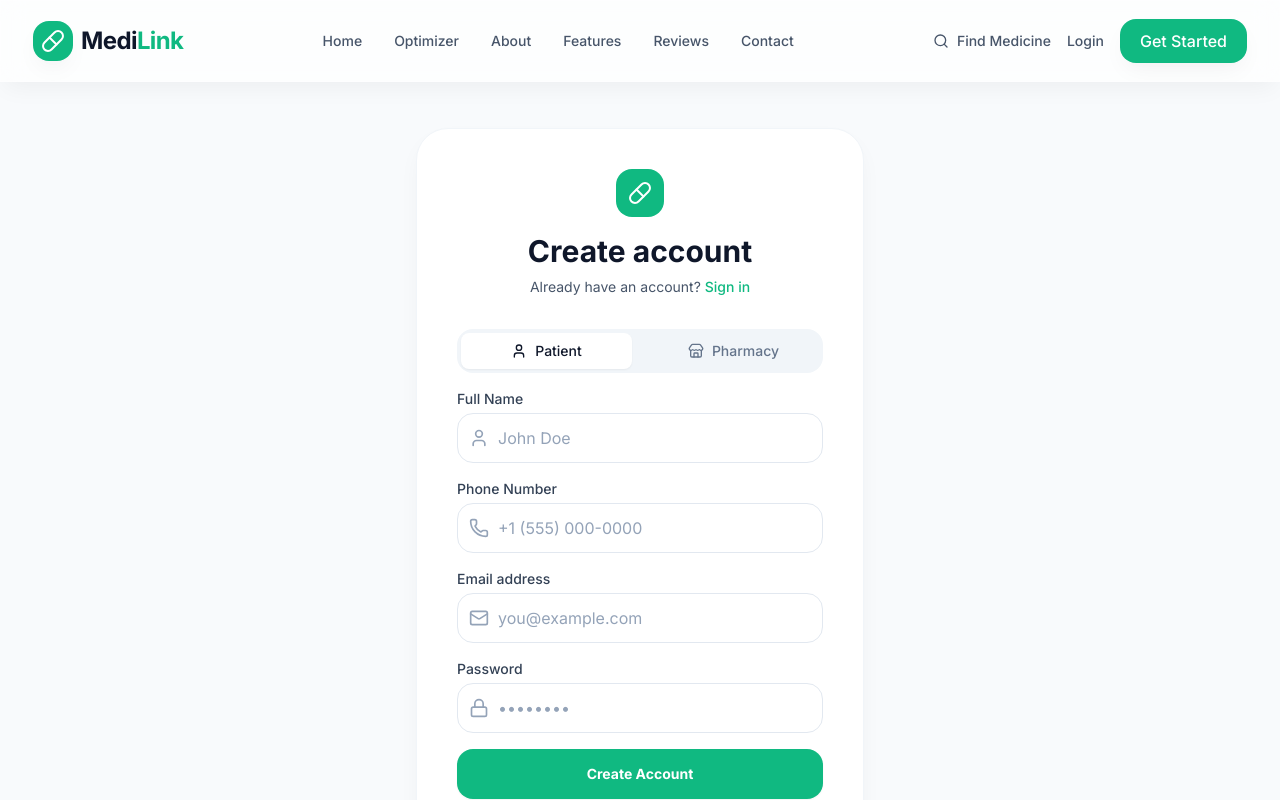
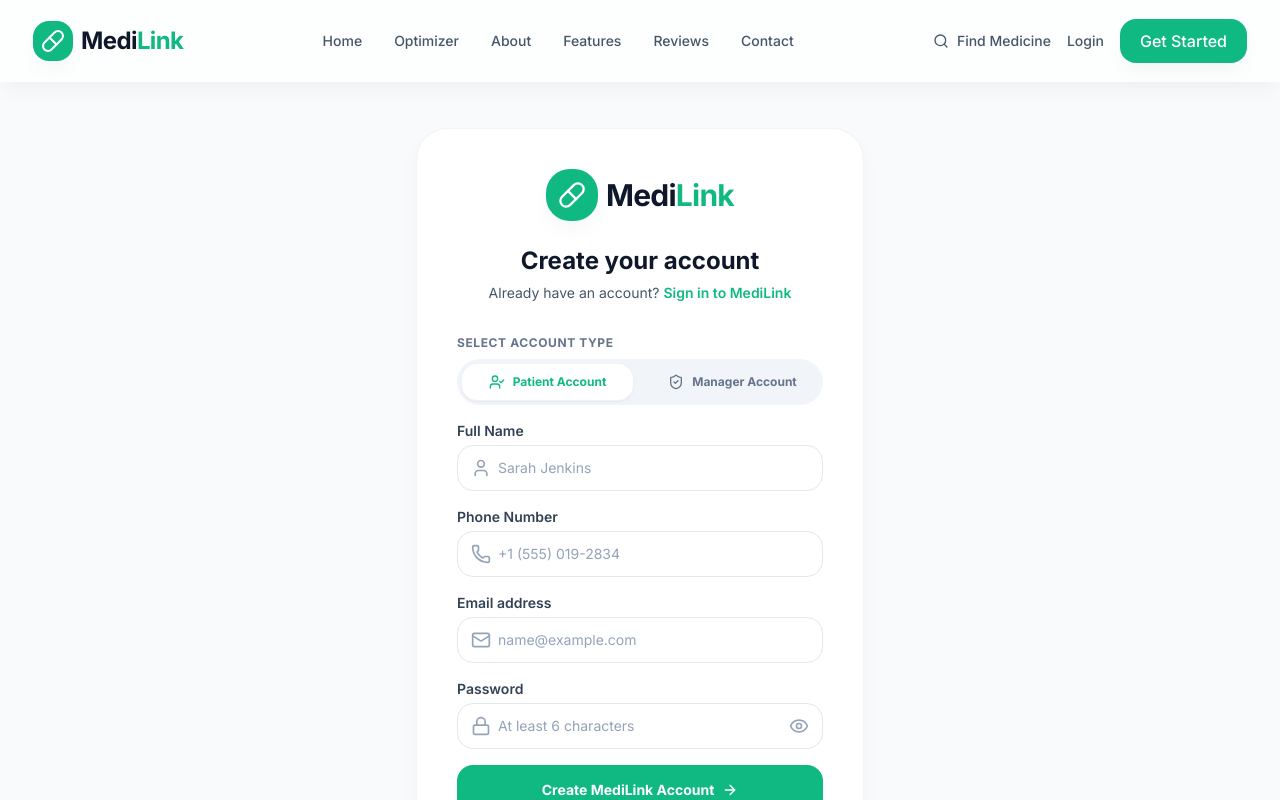
Before and after one commit to Mousumiparida123456/MEDILINK, a React (Vite) app: page /register in a window 1280 px wide. Shown: the top 800 px of the page. Built offline with nearby package versions, Linux system fonts and the light colour scheme.

Commit message:
Strictly separate signup from signin and prevent unregistered user logins

```diff
--- a/src/pages/Login.tsx
+++ b/src/pages/Login.tsx
@@ -129,7 +129,7 @@ export function Login() {
     if (authenticatedUser && tokenStr) {
       handleSuccessLogin(authenticatedUser, tokenStr);
     } else {
-      setError('Invalid email or password. Please try again or click Quick Demo Login.');
+      setError('No account found with these credentials. Please check your email & password or click Sign Up to create an account.');
       toast.error('Invalid credentials');
     }
 
--- a/src/pages/Register.tsx
+++ b/src/pages/Register.tsx
@@ -1,7 +1,8 @@
 import { useState } from 'react';
 import { Link, useNavigate } from 'react-router-dom';
-import { Pill, Mail, Lock, User as UserIcon, ArrowRight, Loader2, Store, Phone } from 'lucide-react';
-import { useAuth, type UserRole } from '../context/AuthContext';
+import { Pill, Mail, Lock, User as UserIcon, ArrowRight, Loader2, Phone, Eye, EyeOff, ShieldCheck, UserCheck, AlertCircle } from 'lucide-react';
+import { useAuth, DEMO_USERS, type UserRole } from '../context/AuthContext';
+import toast from 'react-hot-toast';
 
 export function Register() {
   const [formData, setFormData] = useState({
@@ -9,11 +10,13 @@ export function Register() {
     email: '',
     phone: '',
     password: '',
-    role: 'user'
+    role: 'user' as UserRole
   });
+  const [showPassword, setShowPassword] = useState(false);
   const [loading, setLoading] = useState(false);
   const [error, setError] = useState('');
   const [success, setSuccess] = useState('');
+
   const navigate = useNavigate();
   const { login } = useAuth();
 
@@ -23,54 +26,81 @@ export function Register() {
     setError('');
     setSuccess('');
 
+    const trimmedEmail = formData.email.trim().toLowerCase();
+
+    if (!formData.name || !trimmedEmail || !formData.password) {
+      setError('Please fill in all required fields.');
+      setLoading(false);
+      return;
+    }
+
+    if (formData.password.length < 6) {
+      setError('Password must be at least 6 characters long.');
+      setLoading(false);
+      return;
+    }
+
     try {
-      let isSuccess = false;
+      // 1. Check if email already exists in DEMO_USERS
+      const demoExists = Object.values(DEMO_USERS).some(
+        (d) => d.email.toLowerCase() === trimmedEmail
+      );
+      if (demoExists) {
+        setError('An account with this email address already exists. Please click Sign In to log in.');
+        toast.error('Account already exists');
+        setLoading(false);
+        return;
+      }
+
+      // 2. Check if email already exists in medilink_local_users
+      const localUsersStr = localStorage.getItem('medilink_local_users') || '[]';
+      let localUsers: any[] = [];
+      try {
+        localUsers = JSON.parse(localUsersStr);
+      } catch {
+        localUsers = [];
+      }
+
+      const existingLocal = localUsers.find((u: any) => u.email.toLowerCase() === trimmedEmail);
+      if (existingLocal) {
+        setError('An account with this email address already exists. Please click Sign In to log in.');
+        toast.error('Account already exists');
+        setLoading(false);
+        return;
+      }
+
+      // 3. Attempt Remote API call if backend is available
       let userData: any = null;
-      let token = '';
+      let tokenStr = '';
+      const apiUrl = import.meta.env.VITE_API_URL;
 
-      // 1. Attempt remote API call if VITE_API_URL is configured
-      const apiUrl = import.meta.env.VITE_API_URL;
       if (apiUrl && apiUrl !== 'undefined') {
         try {
           const res = await fetch(`${apiUrl}/api/auth/register`, {
             method: 'POST',
             headers: { 'Content-Type': 'application/json' },
-            body: JSON.stringify(formData),
+            body: JSON.stringify({ ...formData, email: trimmedEmail }),
           });
 
           if (res.ok) {
             const data = await res.json();
             if (data.user && data.token) {
               userData = data.user;
-              token = data.token;
-              isSuccess = true;
+              tokenStr = data.token;
             }
           }
-        } catch (networkErr) {
-          console.warn('Remote backend server unreachable. Switching to local offline registration mode.');
+        } catch (netErr) {
+          console.warn('Backend server offline. Proceeding with local client database registration.');
         }
       }
 
-      // 2. Local Fallback Database (Guaranteed 100% uptime fallback)
-      if (!isSuccess) {
-        const localUsersStr = localStorage.getItem('medilink_local_users') || '[]';
-        let localUsers: any[] = [];
-        try {
-          localUsers = JSON.parse(localUsersStr);
-        } catch {
-          localUsers = [];
-        }
-
-        const existing = localUsers.find((u: any) => u.email.toLowerCase() === formData.email.toLowerCase());
-        if (existing) {
-          throw new Error('An account with this email address already exists. Please click Sign in to log in.');
-        }
-
+      // 4. Save to local storage if API didn't process
+      if (!userData) {
         const newUser = {
           id: `user_${Date.now()}`,
-          name: formData.name,
-          email: formData.email,
-          phone: formData.phone || '',
+          name: formData.name.trim(),
+          email: trimmedEmail,
+          phone: formData.phone.trim() || '+1 (555) 000-0000',
           role: formData.role,
           password: formData.password,
         };
@@ -78,178 +108,213 @@ export function Register() {
         localUsers.push(newUser);
         localStorage.setItem('medilink_local_users', JSON.stringify(localUsers));
 
-        userData = { id: newUser.id, name: newUser.name, email: newUser.email, role: newUser.role, phone: newUser.phone };
-        token = `mock_token_local_${Date.now()}`;
+        userData = {
+          id: newUser.id,
+          name: newUser.name,
+          email: newUser.email,
+          role: newUser.role,
+          phone: newUser.phone
+        };
+        tokenStr = `token_local_${Date.now()}`;
       }
 
-      setSuccess('Account created successfully! Logging you in...');
-      login(token, userData);
+      setSuccess(`Account created successfully! Welcome to MediLink, ${userData.name}.`);
+      toast.success('Registration successful!');
+
+      // Authenticate newly registered user and navigate to appropriate dashboard
+      login(tokenStr, userData);
 
       setTimeout(() => {
-        if (userData.role === 'pharmacy') {
-          navigate('/dashboard');
+        if (userData.role === 'manager' || userData.role === 'pharmacy' || userData.role === 'admin') {
+          navigate('/manager/dashboard', { replace: true });
         } else {
-          navigate('/');
+          navigate('/user/dashboard', { replace: true });
         }
-      }, 1200);
+      }, 1000);
+
     } catch (err: any) {
-      const newUser = {
-        id: `user_${Date.now()}`,
-        name: formData.name,
-        email: formData.email,
-        phone: formData.phone || '',
-        role: formData.role,
-        password: formData.password,
-      };
-      const localUsersStr = localStorage.getItem('medilink_local_users') || '[]';
-      let localUsers = [];
-      try { localUsers = JSON.parse(localUsersStr); } catch { localUsers = []; }
-
-      const existing = localUsers.find((u: any) => u.email.toLowerCase() === formData.email.toLowerCase());
-      if (existing && !err.message?.includes('fetch') && !err.message?.includes('Failed')) {
-        setError('An account with this email address already exists. Please click Sign in.');
-        return;
-      }
-
-      localUsers.push(newUser);
-      localStorage.setItem('medilink_local_users', JSON.stringify(localUsers));
-
-      const userData = { id: newUser.id, name: newUser.name, email: newUser.email, role: newUser.role as UserRole, phone: newUser.phone };
-      const token = `mock_token_local_${Date.now()}`;
-
-      setSuccess('Account registered successfully! Logging you in...');
-      login(token, userData);
-      setTimeout(() => navigate(userData.role === 'pharmacy' ? '/dashboard' : '/'), 1000);
+      setError(err.message || 'An unexpected error occurred during account registration.');
+      toast.error('Registration failed');
     } finally {
       setLoading(false);
     }
   };
 
-
   return (
     <div className="min-h-[85vh] flex items-center justify-center py-12 px-4 sm:px-6 lg:px-8 bg-slate-50">
-      <div className="max-w-md w-full space-y-8 bg-white p-10 rounded-3xl shadow-soft border border-slate-100">
+      <div className="max-w-md w-full space-y-8 bg-white p-8 sm:p-10 rounded-3xl shadow-soft border border-slate-100">
+
+        {/* Header Branding */}
         <div className="text-center">
-          <div className="mx-auto bg-primary w-12 h-12 rounded-xl flex items-center justify-center text-white mb-4">
-            <Pill className="h-6 w-6" />
-          </div>
-          <h2 className="text-3xl font-extrabold text-slate-900">Create account</h2>
-          <p className="mt-2 text-sm text-slate-600">
+          <Link to="/" className="inline-flex items-center gap-2 mb-4">
+            <div className="bg-primary p-3 rounded-2xl text-white shadow-soft">
+              <Pill className="h-7 w-7" />
+            </div>
+            <span className="font-extrabold text-3xl tracking-tight text-slate-900">
+              Medi<span className="text-primary">Link</span>
+            </span>
+          </Link>
+          <h2 className="text-2xl font-extrabold text-slate-900 mt-2">Create your account</h2>
+          <p className="mt-1.5 text-sm text-slate-600">
             Already have an account?{' '}
-            <Link to="/login" className="font-medium text-primary hover:text-primary-dark">
-              Sign in
+            <Link to="/login" className="font-semibold text-primary hover:text-primary-dark transition-colors">
+              Sign in to MediLink
             </Link>
           </p>
         </div>
 
+        {/* Error Alert */}
         {error && (
-          <div className="bg-rose-50 text-rose-500 p-3 rounded-xl text-sm text-center">
-            {error}
+          <div className="bg-rose-50 text-rose-600 p-3.5 rounded-2xl text-sm flex items-center gap-3 border border-rose-100 font-medium">
+            <AlertCircle className="h-5 w-5 shrink-0 text-rose-500" />
+            <span>{error}</span>
           </div>
         )}
+
+        {/* Success Alert */}
         {success && (
-          <div className="bg-emerald-50 text-primary p-3 rounded-xl text-sm text-center">
+          <div className="bg-emerald-50 text-emerald-700 p-3.5 rounded-2xl text-sm text-center border border-emerald-100 font-bold">
             {success}
           </div>
         )}
 
-        <form className="mt-8 space-y-4" onSubmit={handleSubmit}>
+        {/* Form */}
+        <form className="mt-6 space-y-4" onSubmit={handleSubmit}>
 
-          <div className="flex gap-4 p-1 bg-slate-100 rounded-xl mb-4">
-            <button
-              type="button"
-              onClick={() => setFormData({ ...formData, role: 'user' })}
-              className={`flex-1 py-2 text-sm font-medium rounded-lg flex justify-center items-center gap-2 transition-all ${formData.role === 'user' ? 'bg-white text-slate-900 shadow-sm' : 'text-slate-500 hover:text-slate-700'}`}
-            >
-              <UserIcon className="h-4 w-4" /> Patient
-            </button>
-            <button
-              type="button"
-              onClick={() => setFormData({ ...formData, role: 'pharmacy' })}
-              className={`flex-1 py-2 text-sm font-medium rounded-lg flex justify-center items-center gap-2 transition-all ${formData.role === 'pharmacy' ? 'bg-white text-slate-900 shadow-sm' : 'text-slate-500 hover:text-slate-700'}`}
-            >
-              <Store className="h-4 w-4" /> Pharmacy
-            </button>
+          {/* Account Role Selector */}
+          <div>
+            <label className="block text-xs font-bold text-slate-500 uppercase tracking-wider mb-2">
+              Select Account Type
+            </label>
+            <div className="grid grid-cols-2 gap-3 p-1 bg-slate-100 rounded-2xl">
+              <button
+                type="button"
+                onClick={() => setFormData({ ...formData, role: 'user' })}
+                className={`py-2.5 px-3 text-xs font-bold rounded-xl flex justify-center items-center gap-2 transition-all ${
+                  formData.role === 'user'
+                    ? 'bg-white text-primary shadow-sm border border-slate-200/50'
+                    : 'text-slate-500 hover:text-slate-800'
+                }`}
+              >
+                <UserCheck className="h-4 w-4" /> Patient Account
+              </button>
+
+              <button
+                type="button"
+                onClick={() => setFormData({ ...formData, role: 'manager' })}
+                className={`py-2.5 px-3 text-xs font-bold rounded-xl flex justify-center items-center gap-2 transition-all ${
+                  formData.role === 'manager'
+                    ? 'bg-white text-secondary shadow-sm border border-slate-200/50'
+                    : 'text-slate-500 hover:text-slate-800'
+                }`}
+              >
+                <ShieldCheck className="h-4 w-4" /> Manager Account
+              </button>
+            </div>
           </div>
 
+          {/* Full Name */}
           <div>
-            <label className="block text-sm font-medium text-slate-700 mb-1">Full Name</label>
+            <label className="block text-sm font-semibold text-slate-700 mb-1">Full Name</label>
             <div className="relative">
-              <div className="absolute inset-y-0 left-0 pl-3 flex items-center pointer-events-none">
-                <UserIcon className="h-5 w-5 text-slate-400" />
+              <div className="absolute inset-y-0 left-0 pl-3.5 flex items-center pointer-events-none text-slate-400">
+                <UserIcon className="h-5 w-5" />
               </div>
               <input
                 type="text"
                 required
                 value={formData.name}
                 onChange={(e) => setFormData({ ...formData, name: e.target.value })}
-                className="pl-10 block w-full rounded-xl border border-slate-200 py-3 text-slate-900 placeholder:text-slate-400 focus:outline-none focus:ring-2 focus:ring-primary/50 focus:border-primary transition-all"
-                placeholder="John Doe"
+                className="pl-10 pr-4 block w-full rounded-xl border border-slate-200 py-3 text-slate-900 placeholder:text-slate-400 focus:outline-none focus:ring-2 focus:ring-primary/50 focus:border-primary transition-all text-sm"
+                placeholder="Sarah Jenkins"
               />
             </div>
           </div>
 
+          {/* Phone Number */}
           <div>
-            <label className="block text-sm font-medium text-slate-700 mb-1">Phone Number</label>
+            <label className="block text-sm font-semibold text-slate-700 mb-1">Phone Number</label>
             <div className="relative">
-              <div className="absolute inset-y-0 left-0 pl-3 flex items-center pointer-events-none">
-                <Phone className="h-5 w-5 text-slate-400" />
+              <div className="absolute inset-y-0 left-0 pl-3.5 flex items-center pointer-events-none text-slate-400">
+                <Phone className="h-5 w-5" />
               </div>
               <input
                 type="tel"
                 required
                 value={formData.phone}
                 onChange={(e) => setFormData({ ...formData, phone: e.target.value })}
-                className="pl-10 block w-full rounded-xl border border-slate-200 py-3 text-slate-900 placeholder:text-slate-400 focus:outline-none focus:ring-2 focus:ring-primary/50 focus:border-primary transition-all"
-                placeholder="+1 (555) 000-0000"
+                className="pl-10 pr-4 block w-full rounded-xl border border-slate-200 py-3 text-slate-900 placeholder:text-slate-400 focus:outline-none focus:ring-2 focus:ring-primary/50 focus:border-primary transition-all text-sm"
+                placeholder="+1 (555) 019-2834"
               />
             </div>
           </div>
 
+          {/* Email Address */}
           <div>
-            <label className="block text-sm font-medium text-slate-700 mb-1">Email address</label>
+            <label className="block text-sm font-semibold text-slate-700 mb-1">Email address</label>
             <div className="relative">
-              <div className="absolute inset-y-0 left-0 pl-3 flex items-center pointer-events-none">
-                <Mail className="h-5 w-5 text-slate-400" />
+              <div className="absolute inset-y-0 left-0 pl-3.5 flex items-center pointer-events-none text-slate-400">
+                <Mail className="h-5 w-5" />
               </div>
               <input
                 type="email"
                 required
                 value={formData.email}
                 onChange={(e) => setFormData({ ...formData, email: e.target.value })}
-                className="pl-10 block w-full rounded-xl border border-slate-200 py-3 text-slate-900 placeholder:text-slate-400 focus:outline-none focus:ring-2 focus:ring-primary/50 focus:border-primary transition-all"
-                placeholder="you@example.com"
+                className="pl-10 pr-4 block w-full rounded-xl border border-slate-200 py-3 text-slate-900 placeholder:text-slate-400 focus:outline-none focus:ring-2 focus:ring-primary/50 focus:border-primary transition-all text-sm"
+                placeholder="name@example.com"
               />
             </div>
           </div>
 
+          {/* Password */}
           <div>
-            <label className="block text-sm font-medium text-slate-700 mb-1">Password</label>
+            <label className="block text-sm font-semibold text-slate-700 mb-1">Password</label>
             <div className="relative">
-              <div className="absolute inset-y-0 left-0 pl-3 flex items-center pointer-events-none">
-                <Lock className="h-5 w-5 text-slate-400" />
+              <div className="absolute inset-y-0 left-0 pl-3.5 flex items-center pointer-events-none text-slate-400">
+                <Lock className="h-5 w-5" />
               </div>
               <input
-                type="password"
+                type={showPassword ? 'text' : 'password'}
                 required
+                minLength={6}
                 value={formData.password}
                 onChange={(e) => setFormData({ ...formData, password: e.target.value })}
-                className="pl-10 block w-full rounded-xl border border-slate-200 py-3 text-slate-900 placeholder:text-slate-400 focus:outline-none focus:ring-2 focus:ring-primary/50 focus:border-primary transition-all"
-                placeholder="••••••••"
-                minLength={6}
+                className="pl-10 pr-10 block w-full rounded-xl border border-slate-200 py-3 text-slate-900 placeholder:text-slate-400 focus:outline-none focus:ring-2 focus:ring-primary/50 focus:border-primary transition-all text-sm"
+                placeholder="At least 6 characters"
               />
+              <button
+                type="button"
+                onClick={() => setShowPassword(!showPassword)}
+                className="absolute inset-y-0 right-0 pr-3.5 flex items-center text-slate-400 hover:text-slate-600"
+              >
+                {showPassword ? <EyeOff className="h-5 w-5" /> : <Eye className="h-5 w-5" />}
+              </button>
             </div>
           </div>
 
+          {/* Submit Button */}
           <button
             type="submit"
             disabled={loading}
-            className="group relative w-full flex justify-center py-3.5 px-4 border border-transparent text-sm font-bold rounded-xl text-white bg-primary hover:bg-primary-dark focus:outline-none focus:ring-2 focus:ring-offset-2 focus:ring-primary transition-all disabled:opacity-70 shadow-sm mt-6"
+            className="group relative w-full flex justify-center items-center gap-2 py-3.5 px-4 border border-transparent text-sm font-bold rounded-xl text-white bg-primary hover:bg-primary-dark focus:outline-none focus:ring-2 focus:ring-offset-2 focus:ring-primary transition-all disabled:opacity-70 shadow-sm mt-2"
           >
-            {loading ? <Loader2 className="h-5 w-5 animate-spin" /> : 'Create Account'}
-            {!loading && <ArrowRight className="absolute right-4 h-5 w-5 opacity-0 group-hover:opacity-100 transition-opacity" />}
+            {loading ? (
+              <Loader2 className="h-5 w-5 animate-spin" />
+            ) : (
+              <>
+                <span>Create MediLink Account</span>
+                <ArrowRight className="h-4 w-4 group-hover:translate-x-1 transition-transform" />
+              </>
+            )}
           </button>
         </form>
+
+        <div className="border-t border-slate-100 pt-4 text-center">
+          <p className="text-xs text-slate-500">
+            By signing up, you agree to MediLink's Terms of Service & Privacy Policy.
+          </p>
+        </div>
       </div>
     </div>
   );
```
